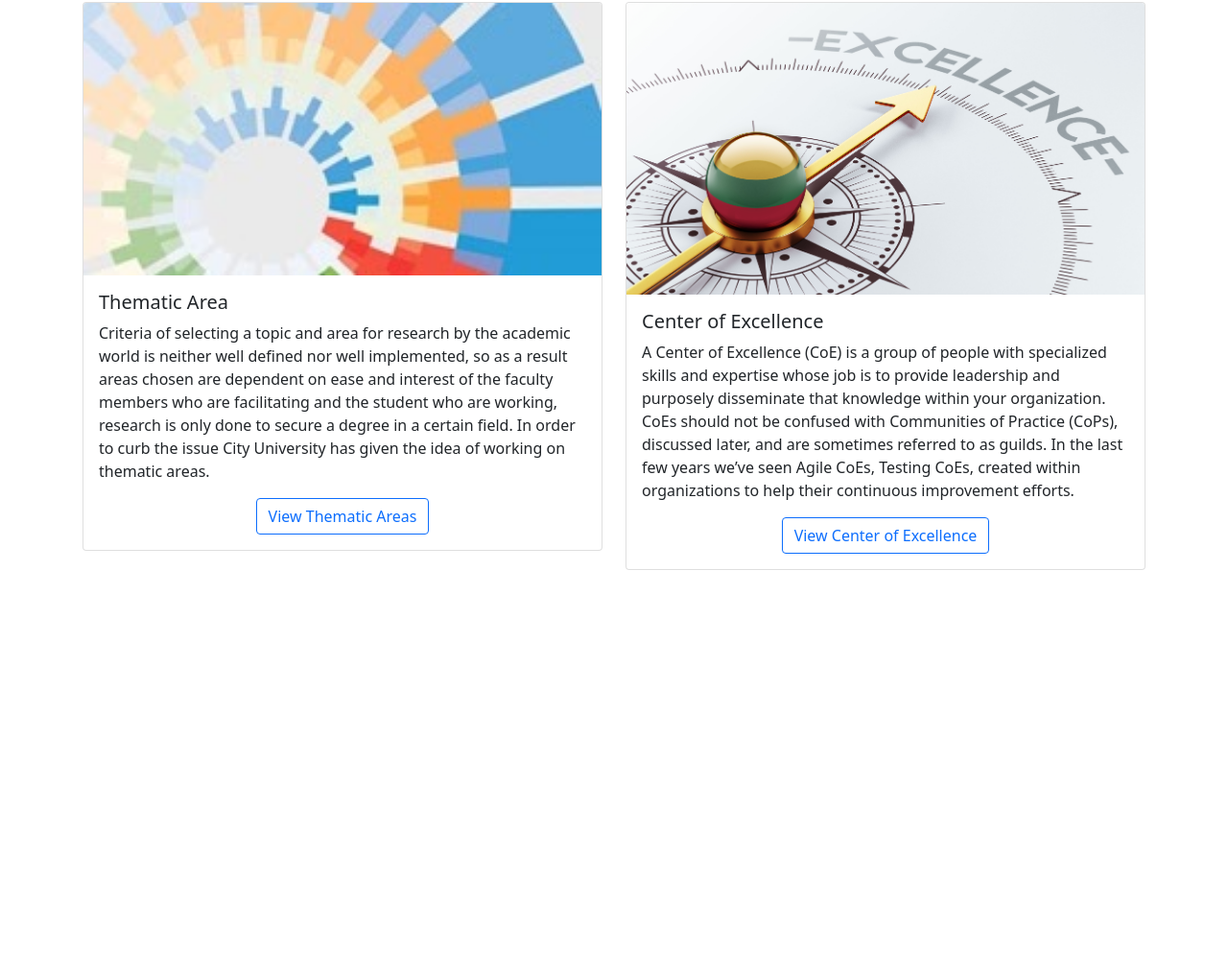
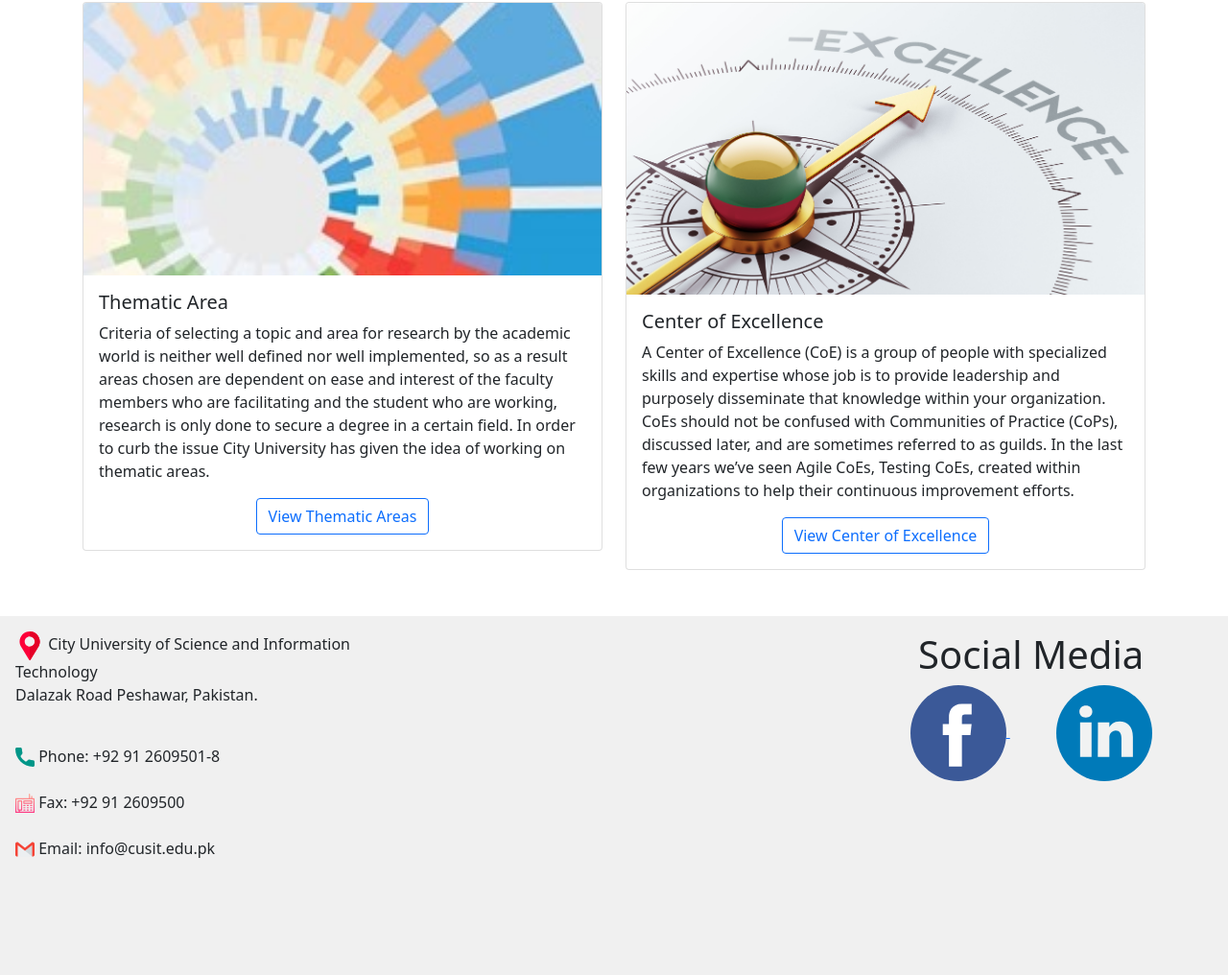
Before and after one commit to UmairJibran/CUSIT-Website, a plain HTML site: page index.html in a window 1280 px wide. Shown: the part 2832-3848 px from the top of the page at 96% size. Before the commit the page ends 3474 px from the top, so only its background shows below. Drawn offline with Linux system fonts and the light colour scheme.

Commit message:
completed frontpage

```diff
--- a/css/master.css
+++ b/css/master.css
@@ -7,3 +7,6 @@
 .right {
    text-align: right;
 }
+footer {
+   background-color: #f0f0f0;
+}
--- a/index.html
+++ b/index.html
@@ -666,8 +666,37 @@
                   </div>
                </div>
             </aside>
-         </section>
-      </div>
+         </div>
+      </section>
+      <footer class="row pt-3">
+         <aside class="col col-4">
+            <address class="pl-3 p3-3">
+               <img src="./assets/icons/pin.svg" alt="Location Pin" width="30"> City University of Science and Information Technology
+               <br> Dalazak Road Peshawar, Pakistan.
+            </address><br>
+            <div class="pl-3 p3-3">
+               <img src="./assets/icons/phone.svg" alt="Phone" width="20"> Phone: +92 91 2609501-8
+            </div><br>
+            <div class="pl-3 p3-3">
+               <img src="./assets/icons/calls.svg" alt="Fax" width="20"> Fax: +92 91 2609500
+            </div><br>
+            <div class="pl-3 p3-3">
+               <img src="./assets/icons/gmail.svg" alt="Mail" width="20"> Email: info@cusit.edu.pk
+            </div>
+         </aside>
+         <aside class="col col-4"></aside>
+         <aside class="col col-4 center">
+            <h1>Social Media</h1>
+            <a href="https://www.facebook.com/CUSIT/">
+               <img src="./assets/icons/facebook.svg" alt="Facebook" width="100">
+            </a>
+            <span class="pl-5"></span>
+            <a href="https://www.linkedin.com/in/city-university-of-science-and-it-peshawar-61959a126/">
+               <img src="./assets/icons/linkedin.svg" alt="LinkedIn" width="100">
+            </a>
+         </aside>
+         <br><br><br><br>.
+      </footer>
       <script src="./js/bootstrap.min.js"></script>
    </body>
 </html>
```
Also changed, not shown: assets/icons/calls.svg (added), assets/icons/facebook.svg (added), assets/icons/gmail.svg (added), assets/icons/linkedin.svg (added), assets/icons/phone.svg (added), assets/icons/pin.svg (added).
